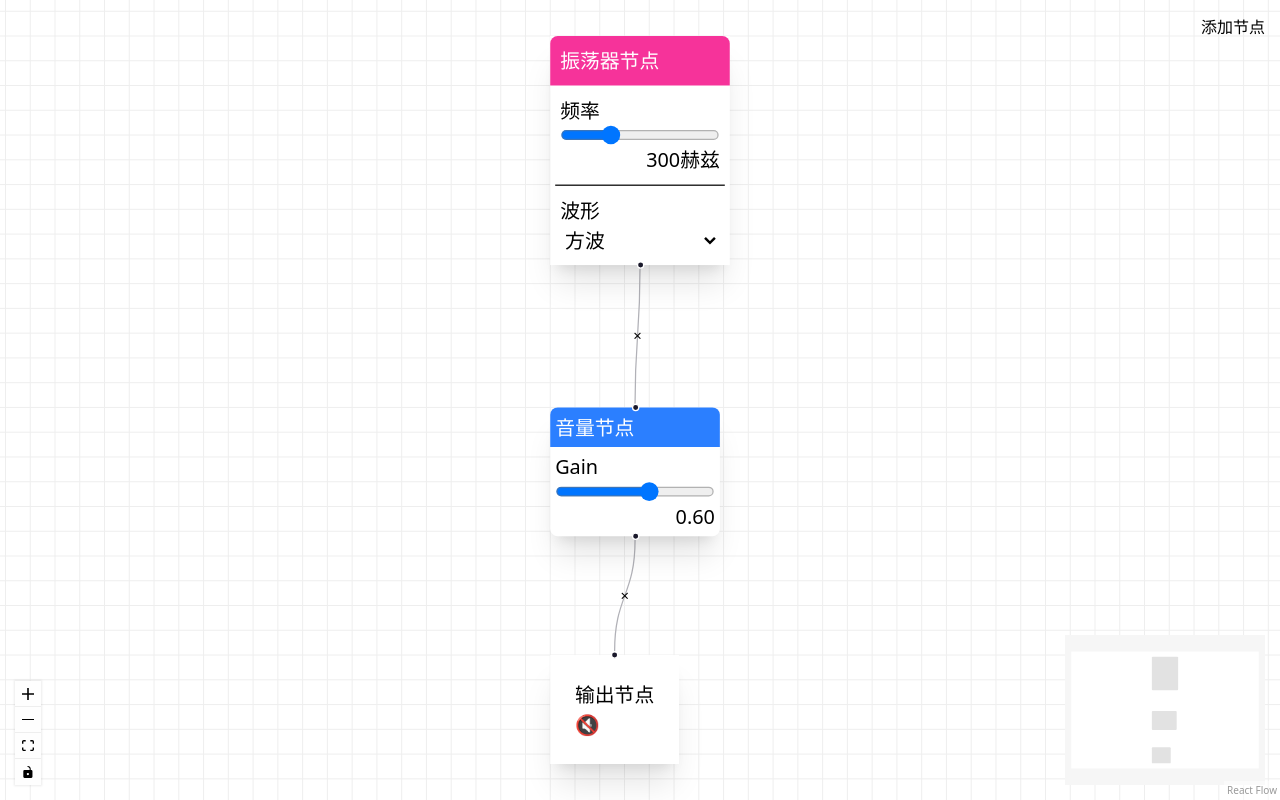
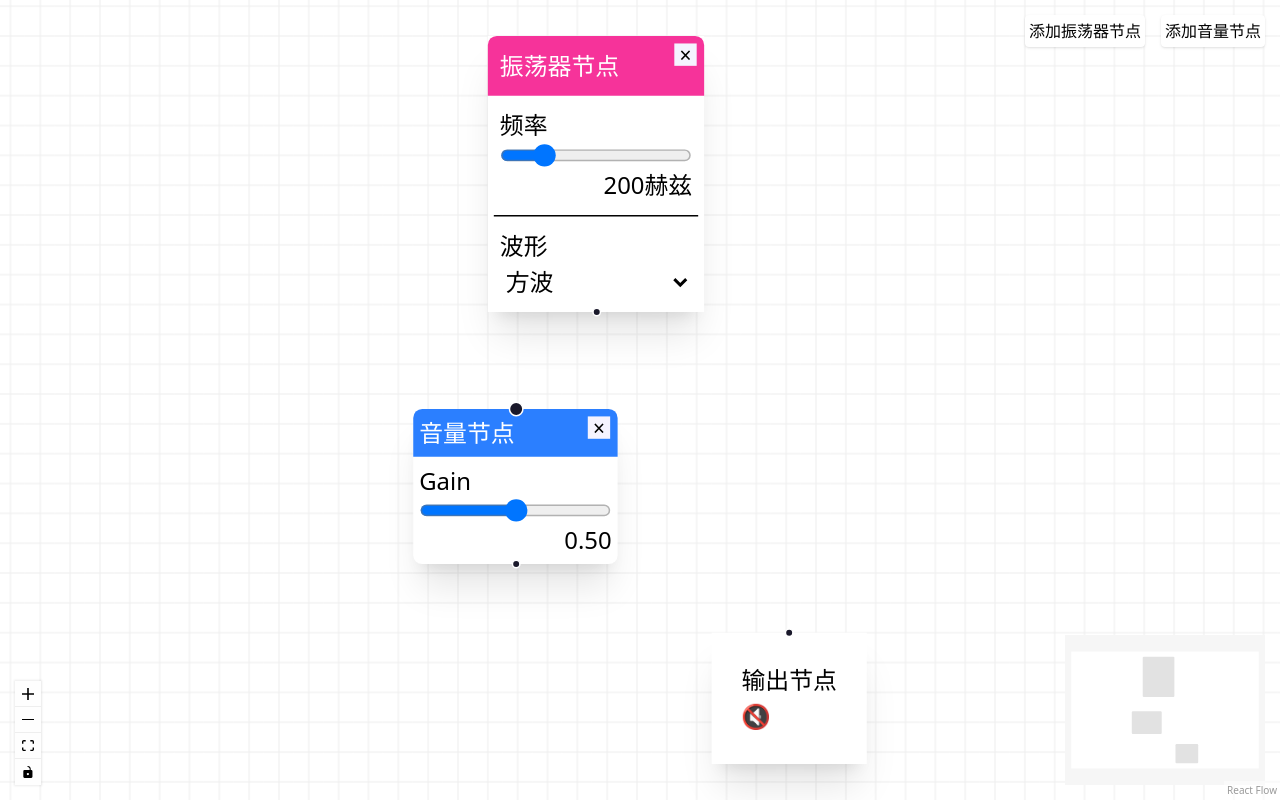
Before and after one commit to xiuxiuyifan/tests, a React (Vite) app: page / in a window 1280 px wide. Built offline with nearby package versions, Linux system fonts and the light colour scheme.

Commit message:
feat: 提交

```diff
--- a/package.json
+++ b/package.json
@@ -18,6 +18,7 @@
     "allotment": "^1.20.3",
     "react": "^19.0.0",
     "react-dom": "^19.0.0",
+    "react-router-dom": "^7.5.3",
     "sucrase": "^3.35.0",
     "tailwindcss": "^4.1.3",
     "zustand": "^5.0.3"
--- a/src/App.tsx
+++ b/src/App.tsx
@@ -1,4 +1,4 @@
-import './compilerVue';
+// import './compilerVue';
 import WorkFlow from './example/WorkFlow';
 // import { useState } from 'react';
 
--- a/src/example/WorkFlow.tsx
+++ b/src/example/WorkFlow.tsx
@@ -14,23 +14,49 @@ import {
   getBezierPath,
   BaseEdge,
   EdgeLabelRenderer,
+  Connection,
 } from '@xyflow/react';
 
 import '@xyflow/react/dist/style.css';
 import { OscillatorNode } from './components/OscillatorNode.tsx';
 import { VolumeNodes } from './components/VolumeNode.tsx';
 import { OutputNode } from './components/OutputNode.tsx';
+import { connect, createAudioNode, disconnect, removeAudioNode } from './components/audio.tsx';
 
+// const initialNodes = [
+//   // dada 会被打入到 type 组件的 props 中去
+//   { id: '1', position: { x: 0, y: 0 }, data: { frequency: 300, type: 'square' }, type: 'osc' },
+//   { id: '2', position: { x: 0, y: 300 }, data: { gain: 0.6 }, type: 'volume' },
+//   { id: '3', position: { x: 0, y: 500 }, data: {}, type: 'out' },
+// ];
+
+// dada 会被打入到 type 组件的 props 中去
 const initialNodes = [
-  // dada 会被打入到 type 组件的 props 中去
-  { id: '1', position: { x: 0, y: 0 }, data: { frequency: 300, type: 'square' }, type: 'osc' },
-  { id: '2', position: { x: 0, y: 300 }, data: { gain: 0.6 }, type: 'volume' },
-  { id: '3', position: { x: 0, y: 500 }, data: {}, type: 'out' },
+  {
+    id: 'a',
+    position: { x: 200, y: 0 },
+    data: {
+      frequency: 200,
+      type: 'square',
+    },
+    type: 'osc',
+  },
+  {
+    id: 'b',
+    type: 'volume',
+    data: { gain: 0.5 },
+    position: { x: 150, y: 250 },
+  },
+  {
+    id: 'c',
+    type: 'out',
+    data: {},
+    position: { x: 350, y: 400 },
+  },
 ];
-const initialEdges = [
-  { id: 'e1-1', type: 'custom', source: '1', target: '2' },
-  { id: 'e1-2', type: 'custom', source: '2', target: '3' },
-];
+window.xxx = initialNodes;
+
+const initialEdges = [];
 
 // interface NodeProps {
 //   data: {
@@ -71,7 +97,7 @@ function CustomEdge({
   style = {},
   markerEnd,
 }: EdgeProps) {
-  const { setEdges } = useReactFlow();
+  const { deleteElements } = useReactFlow();
 
   // 计算贝塞尔曲线，绘制曲线
   const [edgePath, labelX, labelY] = getBezierPath({
@@ -92,7 +118,7 @@ function CustomEdge({
   // });
 
   const onEdgeClick = () => {
-    setEdges((edges) => edges.filter((edge) => edge.id !== id));
+    deleteElements({ edges: [{ id }] });
   };
 
   return (
@@ -108,35 +134,81 @@ function CustomEdge({
             pointerEvents: 'all',
           }}
         >
-          <button onClick={onEdgeClick}>×</button>
+          <div
+            className={
+              'nodrag nopan text-center leading-[15px] text-[14px] bg-violet-50 w-[15px] h-[15px]'
+            }
+            onClick={onEdgeClick}
+          >
+            ×
+          </div>
         </div>
       </EdgeLabelRenderer>
     </>
   );
 }
 
-const nodeTypes = {
-  osc: OscillatorNode,
-  volume: VolumeNodes,
-  out: OutputNode,
-};
-
 export default function WorkFlow() {
   const [nodes, setNodes, onNodesChange] = useNodesState(initialNodes);
   const [edges, setEdges, onEdgesChange] = useEdgesState(initialEdges);
 
-  const onConnect = useCallback((params) => setEdges((eds) => addEdge(params, eds)), [setEdges]);
+  const nodeTypes = {
+    osc: (props) => <OscillatorNode {...props} />,
+    volume: (props) => <VolumeNodes {...props} />,
+    out: OutputNode,
+  };
 
-  const handleAddNode = () => {
-    setNodes([
-      ...nodes,
-      {
-        id: Math.random().toString().split(2, 6) + '',
-        type: 'red',
-        position: { x: 0, y: 0 },
-        data: { label: '新节点' },
-      },
-    ]);
+  const onConnect = useCallback(
+    (params: Connection) => {
+      connect(params.source, params.target);
+      setEdges((eds) => {
+        return addEdge(
+          {
+            ...params,
+            type: 'custom',
+          },
+          eds,
+        );
+      });
+    },
+    [setEdges],
+  );
+
+  const addOscNode = () => {
+    // 构建新的 node 数据
+    const id = Math.random().toString().slice(2, 8);
+    const position = { x: 0, y: 0 };
+    const type = 'osc';
+    const data = { frequency: 400, type: 'sine' };
+
+    // node 里面需要位置信息
+    setNodes([...nodes, { id, type, data, position }]);
+    createAudioNode(id, type, data);
+  };
+
+  const addVolumeNode = () => {
+    const id = Math.random().toString().slice(2, 8);
+    const position = { x: 0, y: 0 };
+    const type = 'volume';
+    const data = { gain: 0.5 };
+    setNodes([...nodes, { id, type, data, position }]);
+    createAudioNode(id, type, data);
+  };
+
+  const onNodesChangeCallback = (nodes) => {
+    console.log('nodes', nodes);
+    for (const { id } of nodes) {
+      removeAudioNode(id);
+    }
+  };
+
+  // 删除边
+  const onEdgesChangeCallback = (edges) => {
+    console.log('edges', edges);
+    for (const item of edges) {
+      const { source, target } = item;
+      disconnect(source, target);
+    }
   };
 
   return (
@@ -151,11 +223,18 @@ export default function WorkFlow() {
         nodeTypes={nodeTypes}
         // 传入自定义边
         edgeTypes={{ custom: CustomEdge }}
+        onNodesDelete={onNodesChangeCallback}
+        onEdgesDelete={onEdgesChangeCallback}
         fitView
       >
         {/* 添加右侧面板 */}
-        <Panel position="top-right">
-          <button onClick={handleAddNode}>添加节点</button>
+        <Panel position="top-right" className={'space-x-4'}>
+          <button onClick={addOscNode} className={'p-[4px] rounded bg-white shadow'}>
+            添加振荡器节点
+          </button>
+          <button onClick={addVolumeNode} className={'p-[4px] rounded bg-white shadow'}>
+            添加音量节点
+          </button>
         </Panel>
         <Controls />
         <MiniMap zoomable />
@@ -164,3 +243,8 @@ export default function WorkFlow() {
     </div>
   );
 }
+
+// 有几件事情是重要的
+// 1. 创建节点的时候 nodes 数据需要根据最新添加的变化
+// 2. 创建新节点的时候需要在 map 中创建出振荡器节点的具体实例 以便于后续进行关联
+// 3. connect 的时候只需要在 map 中找到对应的 source node 和 target node 调用 connect 方法就行了
--- a/src/example/components/OscillatorNode.tsx
+++ b/src/example/components/OscillatorNode.tsx
@@ -1,4 +1,6 @@
-import { Handle, Position } from '@xyflow/react';
+import { Handle, Position, useNodes, useReactFlow } from '@xyflow/react';
+import { ChangeEventHandler, useState } from 'react';
+import { updateAudioNode } from './audio.tsx';
 
 export interface OscillatorNode {
   id: string;
@@ -8,19 +10,60 @@ export interface OscillatorNode {
   };
 }
 
-export function OscillatorNode({ data }: OscillatorNode) {
+export function OscillatorNode(props) {
+  const { id, data } = props;
+  const { deleteElements } = useReactFlow();
+  // 接受父组件传递过来的 数据，并且在自己组件里面创建 state
+  const [frequency, setFrequency] = useState(data.frequency);
+  const [type, setType] = useState(data.type);
+  const nodes = useNodes();
+  console.log('nodes', nodes);
+  const changeFrequency: ChangeEventHandler<HTMLInputElement> = (e) => {
+    // 更新节点里面的值
+    setFrequency(+e.target.value);
+    updateAudioNode(id, { frequency: +e.target.value });
+  };
+
+  const changeType: ChangeEventHandler<HTMLSelectElement> = (e) => {
+    setType(e.target.value);
+    updateAudioNode(id, { type: e.target.value });
+  };
+
+  const onOscDelete = () => {
+    deleteElements({
+      nodes: [{ id }],
+    });
+  };
+
   return (
     <div className="bg-white shadow-xl">
-      <p className={'rounded-t-md p-[8px] bg-pink-500 text-white'}>振荡器节点</p>
+      <div>
+        <p className={'rounded-t-md p-[8px] bg-pink-500 text-white'}>振荡器节点</p>
+        <div
+          className={
+            'nodrag cursor-pointer absolute top-[5px] right-[5px] nopan text-center leading-[15px] text-[14px] bg-violet-50 w-[15px] h-[15px]'
+          }
+          onClick={onOscDelete}
+        >
+          ×
+        </div>
+      </div>
       <div className={'flex flex-col p-[8px]'}>
         <span>频率</span>
-        <input type="range" min={10} max={1000} value={data.frequency} />
-        <span className={'text-right'}>{data.frequency}赫兹</span>
+        <input
+          className="nodrag"
+          type="range"
+          min={10}
+          max={1000}
+          value={frequency}
+          onChange={changeFrequency}
+        />
+        <span className={'text-right'}>{frequency}赫兹</span>
       </div>
       <hr className={'mx-[4px]'} />
       <div className={'flex flex-col p-[8px]'}>
         <p>波形</p>
-        <select value={data.type}>
+        <select value={type} onChange={changeType}>
           <option value="sine">正弦波</option>
           <option value="triangle">三角波</option>
           <option value="sawtooth">锯齿波</option>
--- a/src/example/components/OutputNode.tsx
+++ b/src/example/components/OutputNode.tsx
@@ -1,11 +1,13 @@
 import { useState } from 'react';
 import { Handle, Position } from '@xyflow/react';
+import { toggleAudio } from './audio.tsx';
 
 export function OutputNode() {
   const [isRunning, setIsRunning] = useState(false);
 
-  const toggleAudio = () => {
+  const handleToggle = () => {
     setIsRunning((isRunning) => !isRunning);
+    toggleAudio();
   };
 
   return (
@@ -13,7 +15,7 @@ export function OutputNode() {
       <Handle type="target" position={Position.Top} />
       <div>
         <p>输出节点</p>
-        <button onClick={toggleAudio}>
+        <button onClick={handleToggle}>
           {isRunning ? <span role="img">🔈</span> : <span role="img">🔇</span>}
         </button>
       </div>
--- a/src/example/components/VolumeNode.tsx
+++ b/src/example/components/VolumeNode.tsx
@@ -1,4 +1,6 @@
-import { Handle, Position } from '@xyflow/react';
+import { Handle, Position, useReactFlow } from '@xyflow/react';
+import { ChangeEventHandler, useState } from 'react';
+import { updateAudioNode } from './audio.tsx';
 
 export interface VolumeNode {
   id: string;
@@ -7,16 +9,47 @@ export interface VolumeNode {
   };
 }
 
-export function VolumeNodes({ data }: VolumeNode) {
+export function VolumeNodes(props) {
+  const { id, data } = props;
+  const { deleteElements } = useReactFlow();
+  const [gain, setGain] = useState(data.gain);
+
+  const changeGain: ChangeEventHandler<HTMLInputElement> = (e) => {
+    setGain(+e.target.value);
+    updateAudioNode(id, { gain: +e.target.value });
+  };
+
+  const onVolumeDelete = () => {
+    deleteElements({ nodes: [{ id }] });
+  };
+  console.log('render');
   return (
     <div className={'rounded-md bg-white shadow-xl'}>
-      <Handle type="target" position={Position.Top} />
+      <Handle type="target" className={'!w-[10px] !h-[10px]'} position={Position.Top} />
+      <div>
+        <p className={'rounded-t-md p-[4px] bg-blue-500 text-white'}>音量节点</p>
+        <div
+          className={
+            'nodrag cursor-pointer absolute top-[5px] right-[5px] nopan text-center leading-[15px] text-[14px] bg-violet-50 w-[15px] h-[15px]'
+          }
+          onClick={onVolumeDelete}
+        >
+          ×
+        </div>
+      </div>
 
-      <p className={'rounded-t-md p-[4px] bg-blue-500 text-white'}>音量节点</p>
       <div className={'flex flex-col p-[4px]'}>
         <p>Gain</p>
-        <input type="range" min="0" max="1" step="0.01" value={data.gain} />
-        <p className={'text-right'}>{data.gain.toFixed(2)}</p>
+        <input
+          className="nodrag"
+          type="range"
+          min="0"
+          max="1"
+          step="0.01"
+          value={gain}
+          onChange={changeGain}
+        />
+        <p className={'text-right'}>{gain.toFixed(2)}</p>
       </div>
 
       <Handle type="source" position={Position.Bottom} />
--- /dev/null
+++ b/src/example/components/audio.ts
@@ -0,0 +1,30 @@
+const context = new AudioContext();
+
+//振荡器节点产生不同波形、频率的声音
+const osc = context.createOscillator();
+osc.frequency.value = 220;
+osc.type = 'square';
+osc.start();
+
+// Gain 节点调节音量
+const volume = context.createGain();
+volume.gain.value = 0.5;
+
+// destination 节点播放声音
+const out = context.destination;
+
+osc.connect(volume);
+volume.connect(out);
+
+// 创建 第二个合成器
+const osc2 = context.createOscillator();
+osc2.frequency.value = 800;
+osc2.type = 'sine';
+osc2.start();
+
+// 创建第二个声音调节器
+const volume2 = context.createGain();
+volume2.gain.value = 0.5;
+
+osc2.connect(volume2);
+volume2.connect(out);
--- /dev/null
+++ b/src/example/components/audio.tsx
@@ -0,0 +1,86 @@
+const context = new AudioContext();
+
+// 创建一个振荡器
+const osc = context.createOscillator();
+osc.frequency.value = 220;
+osc.type = 'square';
+osc.start();
+
+// 创建音节调整器
+const volume = context.createGain();
+volume.gain.value = 0.5;
+
+// 创建输出
+const out = context.destination;
+
+const nodes = new Map();
+nodes.set('a', osc);
+nodes.set('b', volume);
+nodes.set('c', out);
+
+window.nodes = nodes;
+
+// 看一下是否在运行
+export function isRunning() {
+  return context.state === 'running';
+}
+
+export function toggleAudio() {
+  return context.state === 'running' ? context.suspend() : context.resume();
+}
+
+// 更新 audio的状态
+export function updateAudioNode(id: string, data: Record<string, any>) {
+  // 更新 map 里面 node 的属性数据
+  const node = nodes.get(id);
+  for (const [key, value] of Object.entries(data)) {
+    // 如果是音量节点
+    if (node[key] instanceof AudioParam) {
+      node[key].value = value;
+    } else {
+      node[key] = value;
+    }
+  }
+}
+
+// 删除节点和关闭声音
+export function removeAudioNode(id: string) {
+  const node = nodes.get(id);
+  node.disconnect();
+  nodes.delete(id);
+}
+
+// 负责把前后两个节点连接起来，
+export function connect(sourceId: string, targetId: string) {
+  const source = nodes.get(sourceId);
+  const target = nodes.get(targetId);
+  source.connect(target);
+}
+
+// 断开连接
+export function disconnect(sourceId: string, targetId: string) {
+  const source = nodes.get(sourceId);
+  const target = nodes.get(targetId);
+  source.disconnect(target);
+}
+
+// 根据类型创建节点
+export function createAudioNode(id: string, type: string, data: Record<string, any>) {
+  switch (type) {
+    case 'osc': {
+      const node = context.createOscillator();
+      node.frequency.value = data.frequency;
+      node.type = data.type;
+      node.start();
+      nodes.set(id, node);
+      break;
+    }
+
+    case 'volume': {
+      const node = context.createGain();
+      node.gain.value = data.gain;
+      nodes.set(id, node);
+      break;
+    }
+  }
+}
--- a/vite.config.ts
+++ b/vite.config.ts
@@ -7,6 +7,7 @@ import tailwindcss from '@tailwindcss/vite';
 export default defineConfig({
   server: {
     hmr: false,
+    host: '0.0.0.0',
   },
   plugins: [
     react({
@@ -16,36 +17,6 @@ export default defineConfig({
         },
       },
     }),
-    viteIgnoreStaticImport(['vue', 'element-plus']),
     tailwindcss(),
   ],
 });
-
-function viteIgnoreStaticImport(importKeys) {
-  return {
-    name: 'vite-plugin-importmap',
-    enforce: 'pre',
-    // 1. insert to optimizeDeps.exclude to prevent pre-transform
-    config(config) {
-      config.optimizeDeps = {
-        ...(config.optimizeDeps ?? {}),
-        exclude: [...(config.optimizeDeps?.exclude ?? []), ...importKeys],
-      };
-    },
-    // 2. push a plugin to rewrite the 'vite:import-analysis' prefix
-    configResolved(resolvedConfig) {
-      const VALID_ID_PREFIX = `/@id/`;
-      const reg = new RegExp(`${VALID_ID_PREFIX}(${importKeys.join('|')})`, 'g');
-      resolvedConfig.plugins.push({
-        name: 'vite-plugin-importmap-replace-idprefix',
-        transform: (code) => (reg.test(code) ? code.replace(reg, (m, s1) => s1) : code),
-      });
-    },
-    // 3. rewrite the id before 'vite:resolve' plugin transform to 'node_modules/...'
-    resolveId: (id) => {
-      if (importKeys.includes(id)) {
-        return { id, external: true };
-      }
-    },
-  };
-}
```
Also changed, not shown: eslint.config.js (+13 -19 lines), src/RenderVue.tsx (+42 -42 lines), 1 other file (tests, documents, lock files or other folders).
